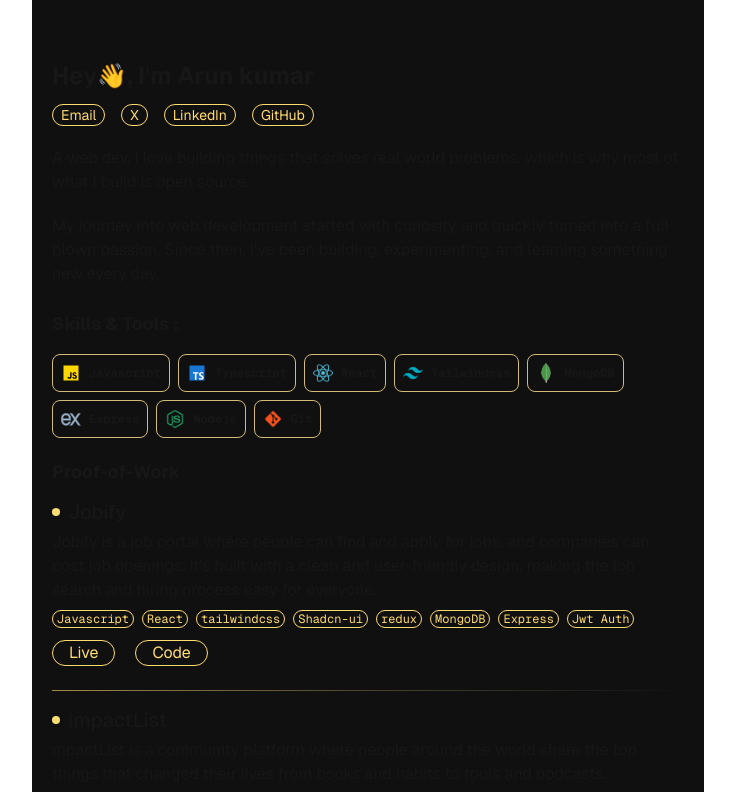
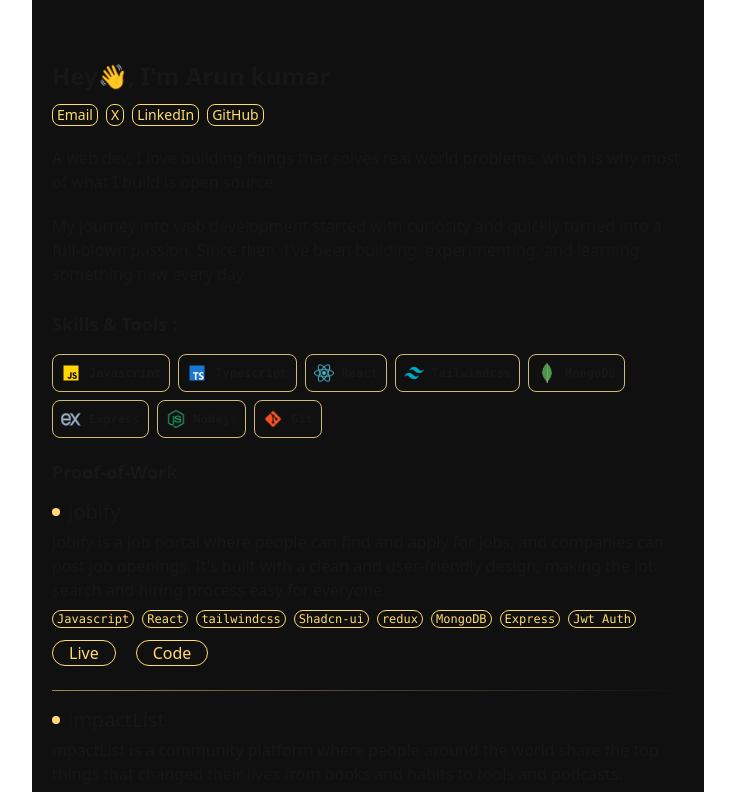
Before and after one commit to hiarun01/my-portfolio, a Next.js app: page / in a window 1280 px wide. Shown: the top 792 px of the page, without its empty margins (272-1007 px from the left). Built offline with nearby package versions, Linux system fonts and the light colour scheme.

Commit message:
fixed some error

```diff
--- a/app/globals.css
+++ b/app/globals.css
@@ -3,13 +3,6 @@
 :root {
   --background: #ffffff;
   --foreground: #171717;
-}
-
-@theme inline {
-  --color-background: var(--background);
-  --color-foreground: var(--foreground);
-  --font-sans: var(--font-geist-sans);
-  --font-mono: var(--font-geist-mono);
 }
 
 @media (prefers-color-scheme: dark) {
--- a/app/page.tsx
+++ b/app/page.tsx
@@ -1,4 +1,5 @@
 "use client";
+
 import About from "@/components/About";
 import Blogs from "@/components/Blogs";
 import Contact from "@/components/Contact";
--- a/components/About.tsx
+++ b/components/About.tsx
@@ -1,3 +1,4 @@
+/* eslint-disable react/no-unescaped-entities */
 import Skills from "./Skills";
 
 type Social = {
@@ -28,12 +29,12 @@ export default function About() {
   return (
     <div className="">
       <h1 className="text-2xl font-bold ">Hey👋, I'm Arun kumar</h1>
-      <div className="flex gap-4 mt-3 w-fit sm:font-normal">
+      <div className="flex gap-2 mt-3 w-fit sm:font-normal">
         {socials.map((s) => (
           <a
             key={s.label}
             href={s.href}
-            className="text-[#ffdb70] text-sm hover:text-[#d2bb77] border px-2 rounded-2xl "
+            className="text-[#ffdb70] text-sm hover:text-[#d2bb77] border px-1 rounded-lg "
             aria-label={s.label}
           >
             {s.label}
--- a/components/GitHubState.tsx
+++ b/components/GitHubState.tsx
@@ -5,7 +5,7 @@ const GitHubState = () => {
     <section className="mt-5">
       <div className="my-8">
         <h2 className="text-lg font-bold mb-5 ">GitHub Contributions</h2>
-        <GitHubCalendar username="hiarun01" blockSize={10} colorScheme="dark" />
+        <GitHubCalendar username="hiarun01" blockSize={8} colorScheme="dark" />
       </div>
     </section>
   );
```
Also changed, not shown: components/Contact.tsx (+3 -4 lines).
